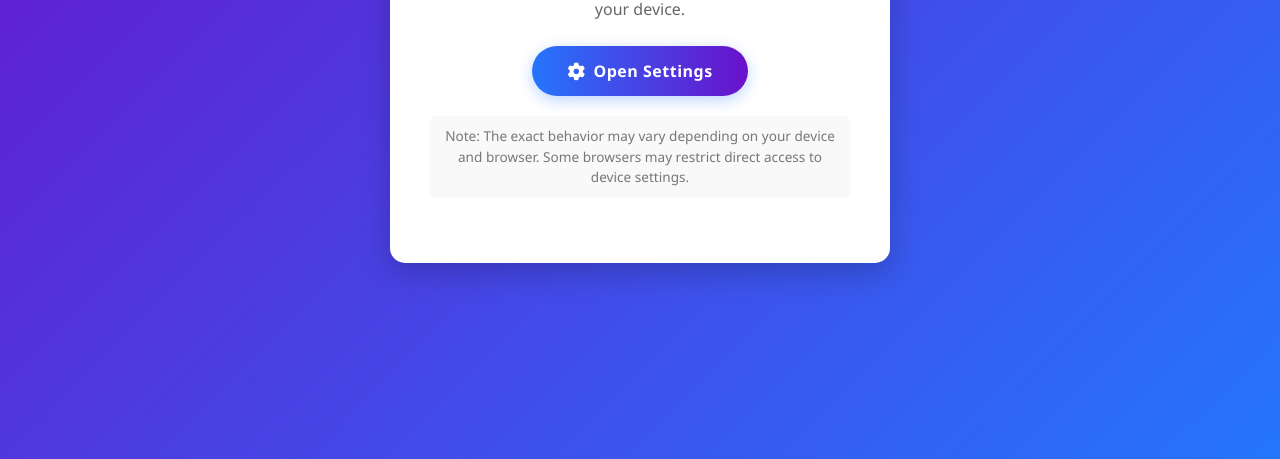
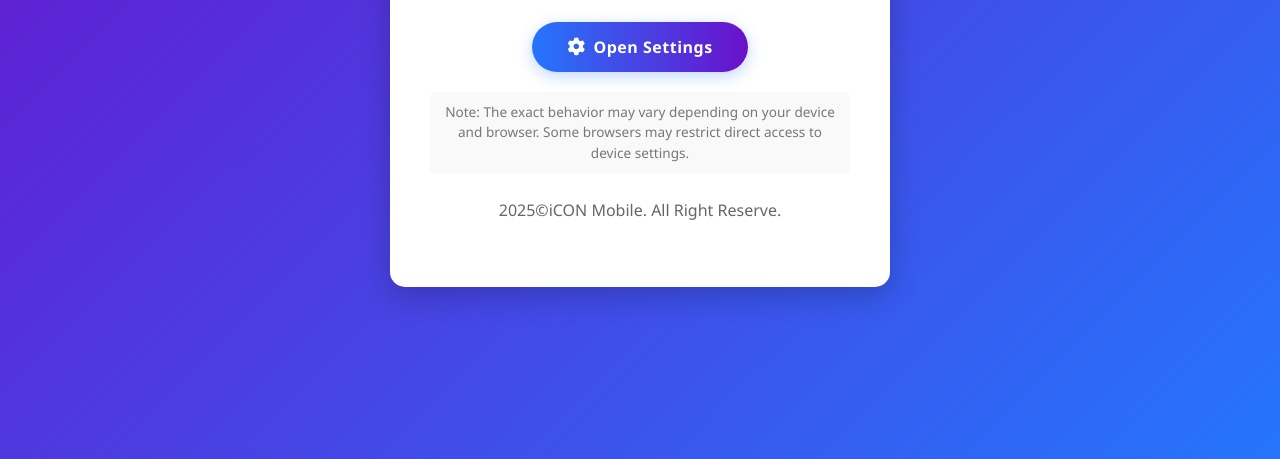
Before and after one commit to VB9Engine/VB9Engine, a plain HTML site: page index.html in a window 1280 px wide. Shown: the part 341-800 px from the top of the page. Drawn offline with Linux system fonts and the light colour scheme.

Commit message:
Update index.html

```diff
--- a/index.html
+++ b/index.html
@@ -166,6 +166,7 @@
         </div>
 
         <p class="note">Note: The exact behavior may vary depending on your device and browser. Some browsers may restrict direct access to device settings.</p>
+        <p class="reserve"> 2025©iCON Mobile. All Right Reserve.</p>
     </div>
 
     <script>
```
